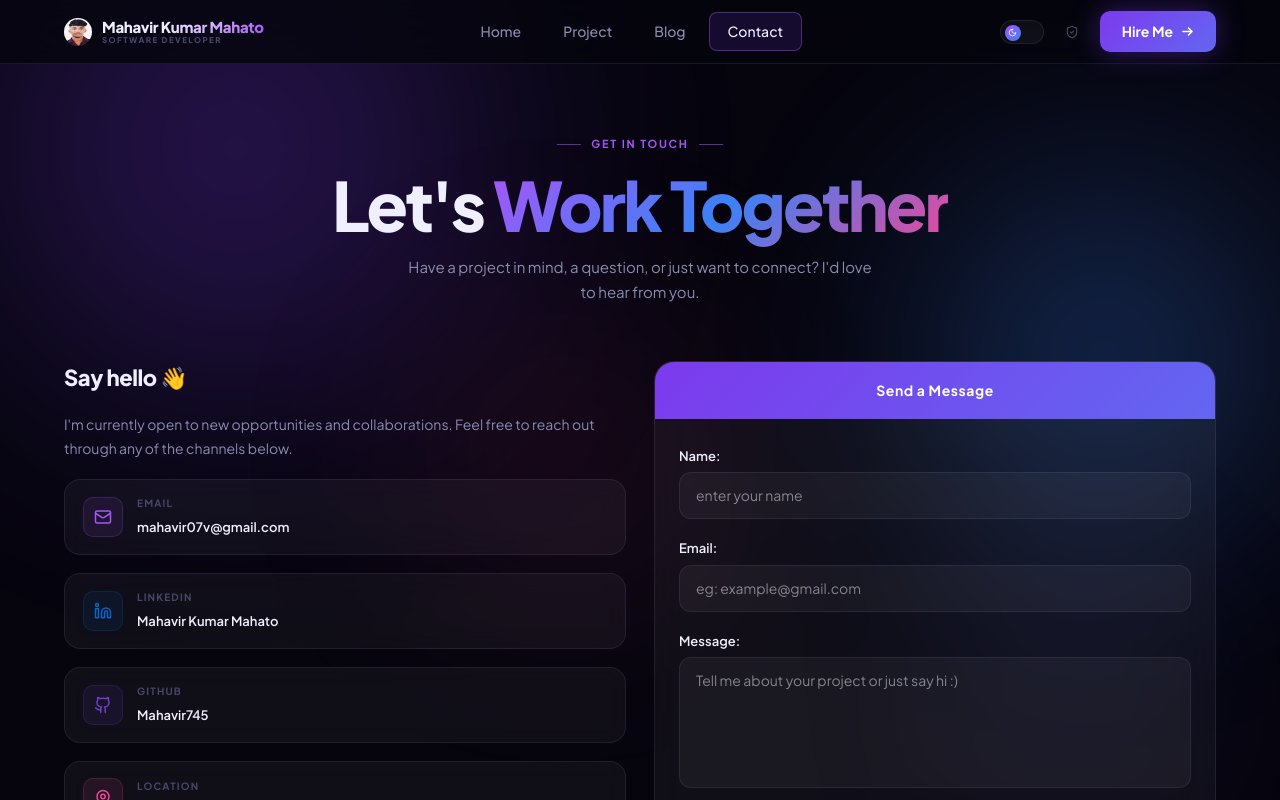
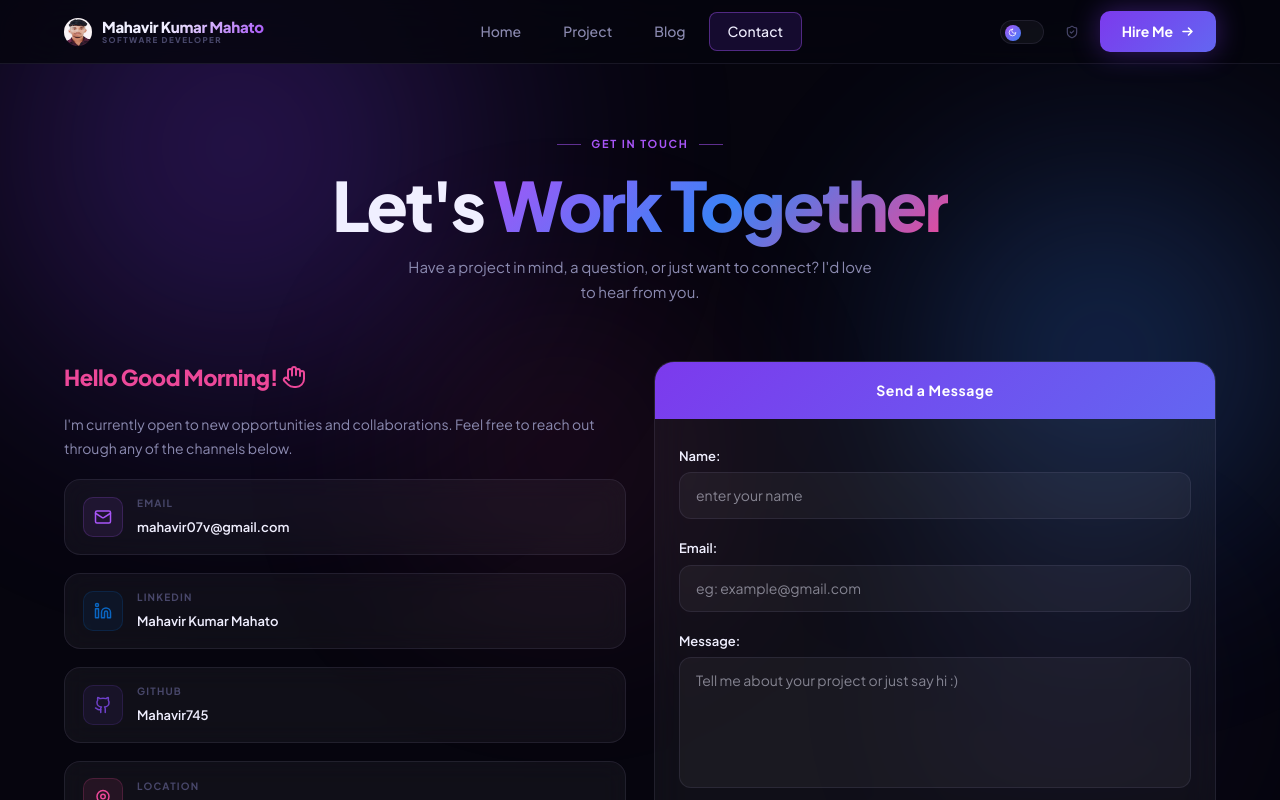
Before and after one commit to Mahavir745/Mahavir_portfolio, a React (Vite) app: page /contact in a window 1280 px wide. Shown: the top 800 px of the page. Built offline with nearby package versions, Linux system fonts and the light colour scheme; no server answers.

Commit message:
update minor chanages

```diff
--- a/src/pages/Contact.jsx
+++ b/src/pages/Contact.jsx
@@ -10,7 +10,7 @@
  */
 import { useState } from "react";
 import emailjs from "@emailjs/browser";
-import { Send, Lock, ShieldCheck, Github, Linkedin, Mail, MapPin, ArrowRight } from "lucide-react";
+import { Send, Lock, ShieldCheck, Github, Linkedin, Mail, MapPin, ArrowRight, Hand } from "lucide-react";
 
 // ── EmailJS credentials ──────────────────────────────────────
 // These values come from your .env file in the project root.
@@ -62,6 +62,22 @@ function Field({ label, error, children }) {
     </div>
   );
 }
+
+
+// greeting message
+
+  const currentHour = new Date().getHours();
+  let greeting;
+
+  if (currentHour < 12) {
+    greeting = "Good Morning!";
+  } else if (currentHour < 17) {
+    greeting = "Good Afternoon!";
+  } else if (currentHour < 21) {
+    greeting = "Good Evening!";
+  } else {
+    greeting = "Good Night!";
+  }
 
 export default function Contact() {
   const [form, setForm] = useState(EMPTY);
@@ -181,8 +197,8 @@ export default function Contact() {
 
           {/* LEFT — info cards */}
           <div style={{ display: "flex", flexDirection: "column", gap: 18 }}>
-            <h2 style={{ fontSize: 22, fontWeight: 800, color: "var(--ink)", letterSpacing: "-0.02em" }}>
-              Say hello 👋
+            <h2 style={{ fontSize: 22, fontWeight: 800, color: "var(--pnk)", letterSpacing: "-0.02em" }} className="flex items-center gap-1 ">
+              Hello {greeting} <Hand />
             </h2>
             <p style={{ fontSize: 14, color: "var(--ink2)", lineHeight: 1.75 }}>
               I'm currently open to new opportunities and collaborations.
```
